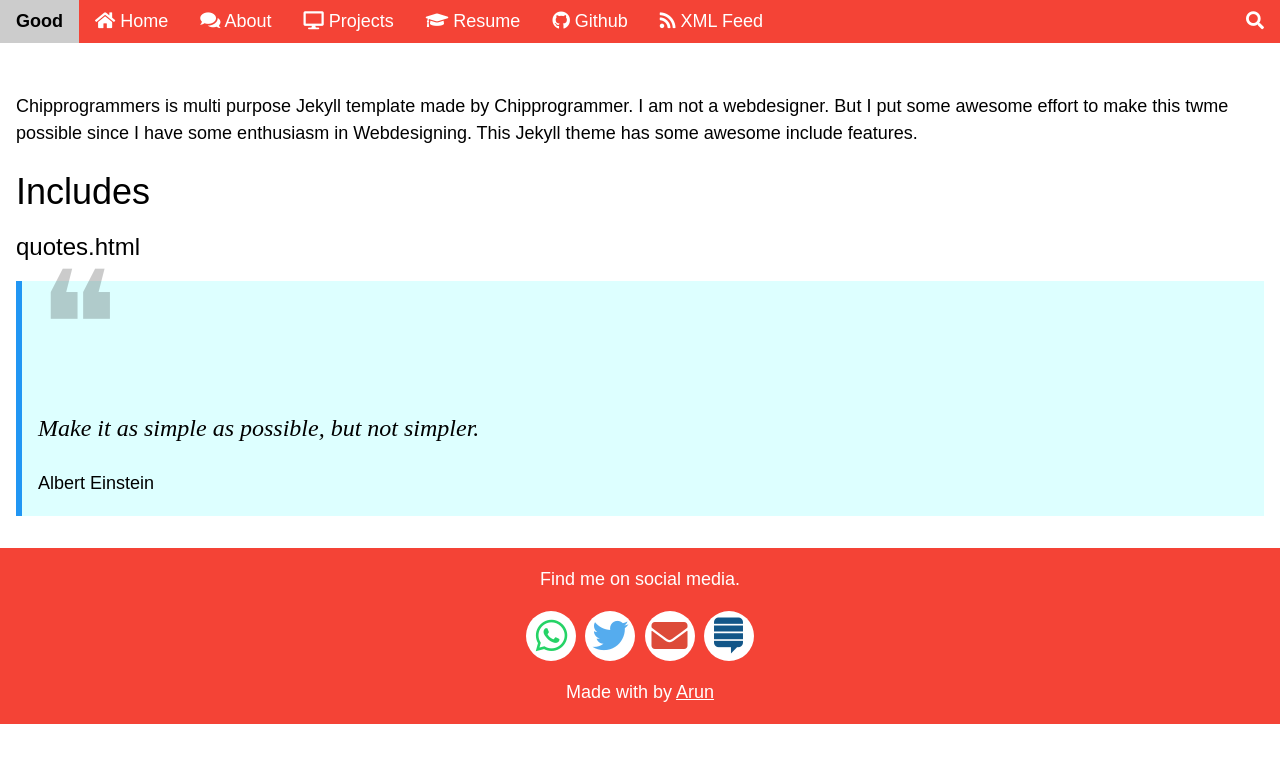
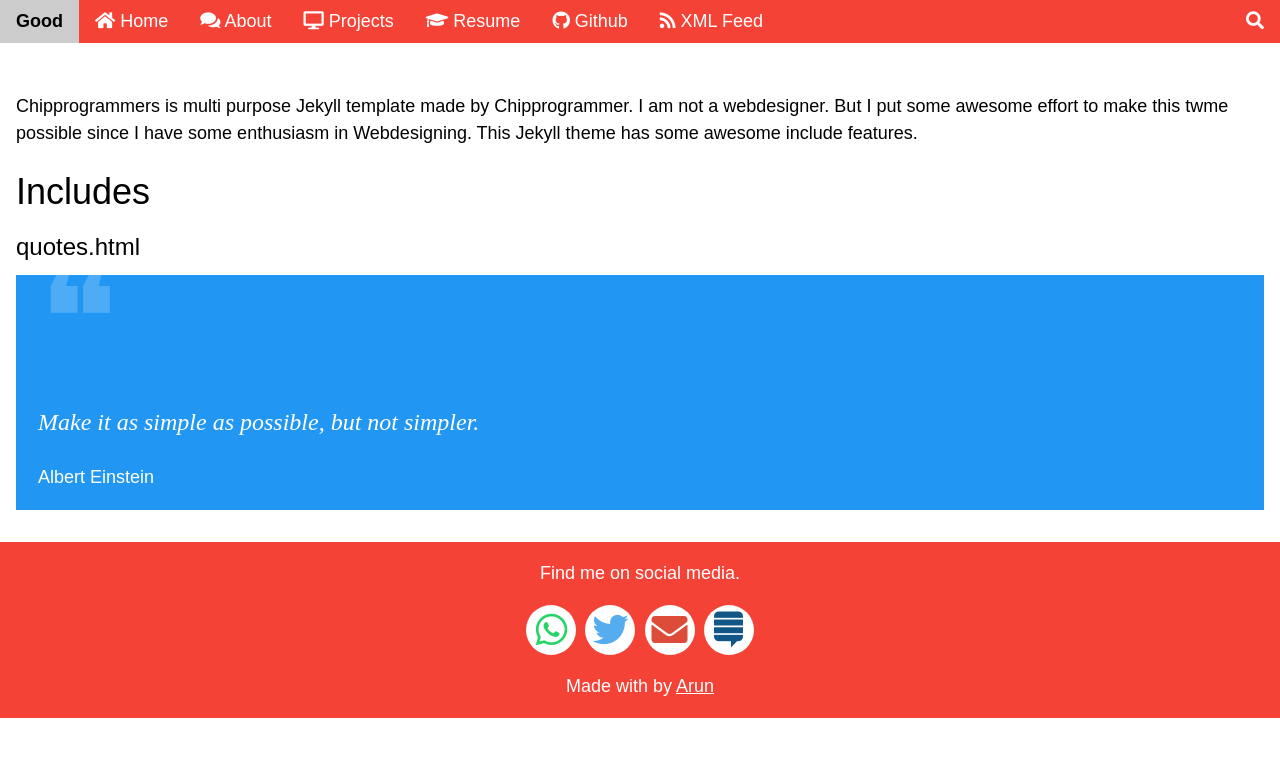
Before and after one commit to chipprogrammers/Good, a Jekyll site: the page built from index.md, in a window 1280 px wide. Shown: the top 763 px of the page. Built offline with Jekyll 4.4.1, drawn with Linux system fonts in a browser that asks for light colours; some web fonts are replaced; comment, search, counter and statistics services are not loaded.

Commit message:
Update quotes.html

```diff
--- a/_includes/quotes.html
+++ b/_includes/quotes.html
@@ -1,4 +1,4 @@
-<div class="w3-panel w3-pale-{{ include.container_color }} w3-leftbar w3-border-{{ include.leftbar_color }}">
+<div class="w3-panel w3-{{ include.container_color }} w3-leftbar w3-border-{{ include.leftbar_color }}" style="margin-top:5px">
   <span class="w3-{{ icon_color }}" style="font-size:150px;line-height:0.6em;opacity:0.2">&#10077;</span>
   <p class="w3-xlarge w3-serif"><i>{{ include.quote }}</i></p>
   <p>{{ include.said_by }}</p>
```
